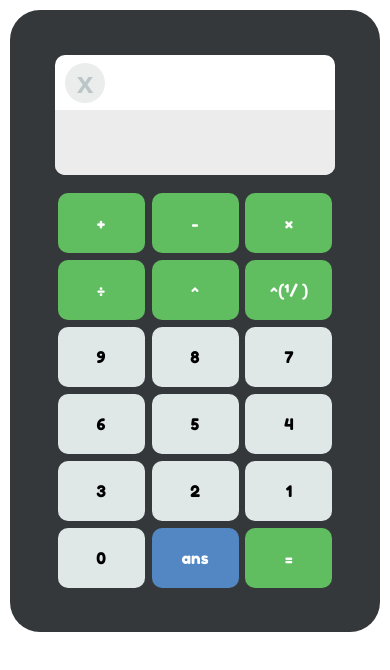
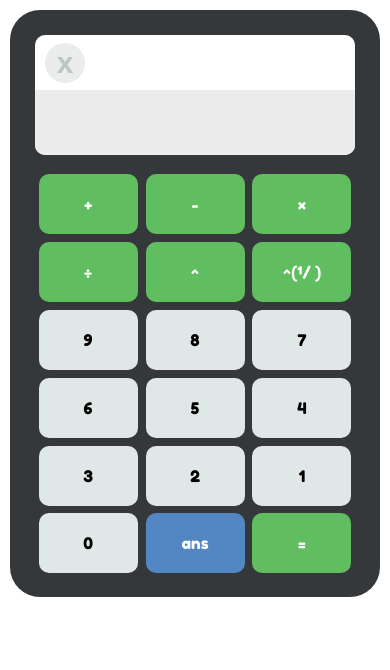
Before and after one commit to stariluz/basic-calculator-js, a plain HTML site: page index.html in a window 390 px wide. Drawn offline with Linux system fonts and the light colour scheme.

Commit message:
Mejorando responsiva

```diff
--- a/style.css
+++ b/style.css
@@ -84,6 +84,9 @@ body {
 }
 /* Diseño para celular*/
 @media screen and (max-width:450px){
+  .contenedorCalculadora {
+    padding: 20px;
+  }
   .boton {
     height: 60px;
     width: 30%;
```
